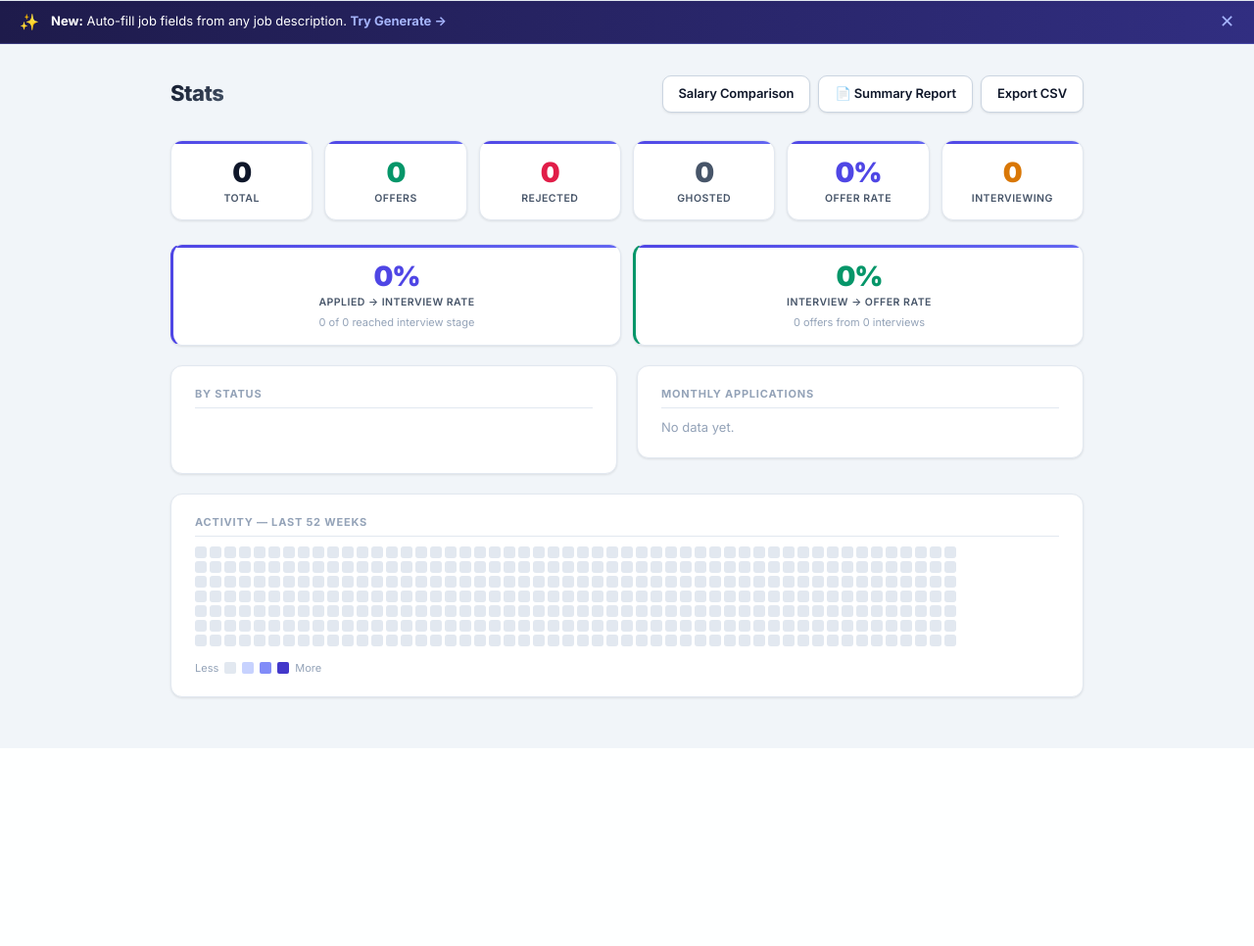
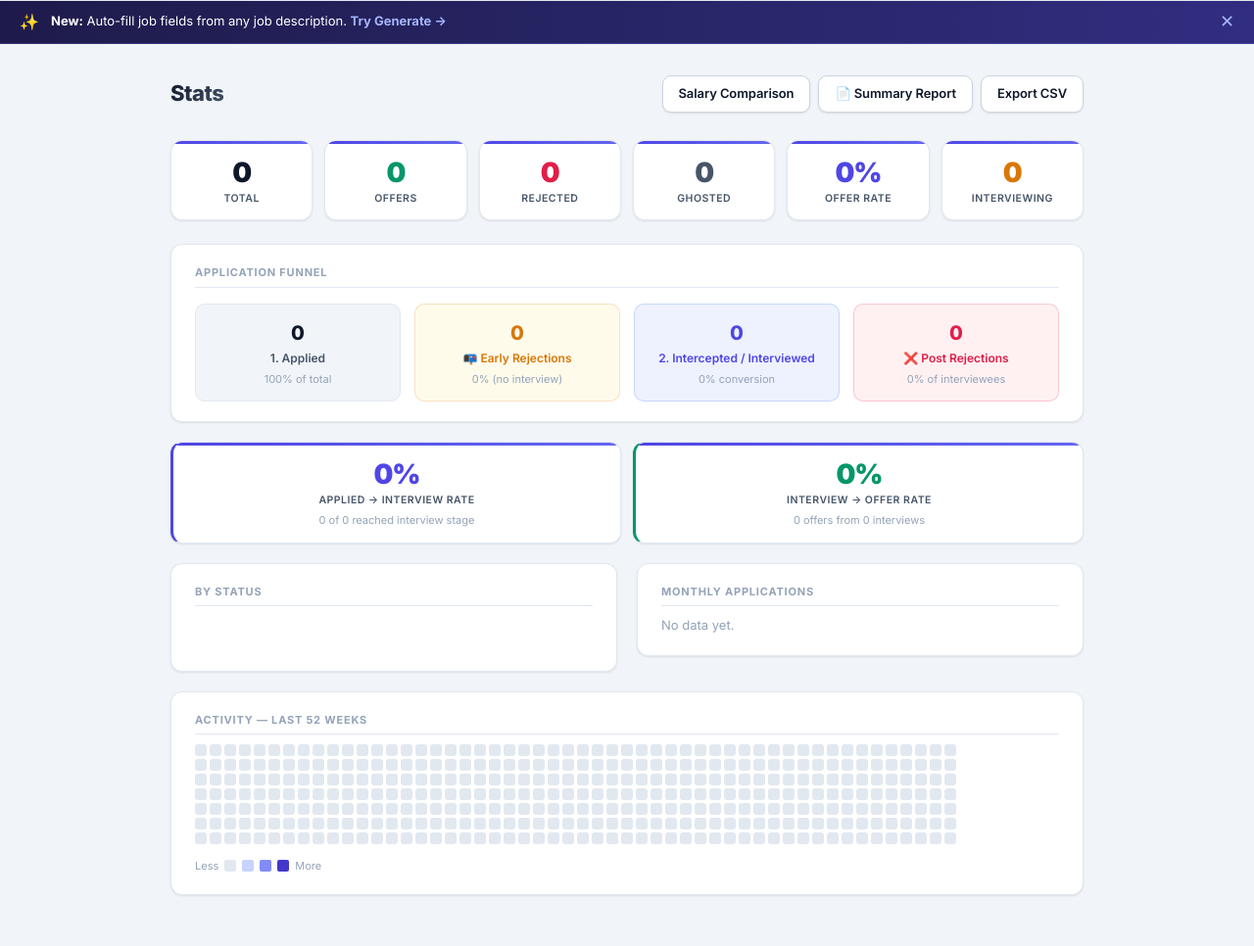
Before and after one commit to sananakther6642/JobApplicatonTracker, a Flask app: page /stats in a window 1280 px wide. Shown: the part 58-1024 px from the top of the page at 98% size. Before the commit the page ends 822 px from the top, so only its background shows below. Run offline with Flask 3, Linux system fonts and the light colour scheme; data that the repository does not hold is empty.

Commit message:
feat(funnel): add early vs post rejection breakdown card to application funnel and stats view

```diff
--- a/app.py
+++ b/app.py
@@ -2527,6 +2527,16 @@ def stats():
             week.append(day.isoformat())
         heatmap_weeks.append(week)
 
+        # Rejection breakdown: Early vs Post
+        early_rejections = conn.execute("""
+            SELECT COUNT(*) FROM jobs
+            WHERE status='rejected' AND (rejection_reason LIKE 'Early rejection%' OR rejection_reason LIKE 'Early%')
+        """).fetchone()[0]
+        total_rejected = funnel_counts.get("rejected", 0)
+        post_rejections = max(0, total_rejected - early_rejections)
+        early_reject_rate = round(early_rejections / total * 100, 1) if total else 0
+        post_reject_rate = round(post_rejections / reached_interview * 100, 1) if reached_interview else 0
+
     return render_template(
         "stats.html",
         total=total,
@@ -2545,6 +2555,10 @@ def stats():
         interview_rate=interview_rate,
         offer_from_interview=offer_from_interview,
         reached_interview=reached_interview,
+        early_rejections=early_rejections,
+        post_rejections=post_rejections,
+        early_reject_rate=early_reject_rate,
+        post_reject_rate=post_reject_rate,
         dow_stats=dow_stats,
         rejection_breakdown=rejection_breakdown,
         weekly_velocity=weekly_velocity,
--- a/templates/stats.html
+++ b/templates/stats.html
@@ -38,7 +38,34 @@
   <div class="kpi"><div class="kpi-num" style="color:var(--warn)">{{ counts.get('phone_interview',0)+counts.get('technical_interview',0)+counts.get('final_interview',0) }}</div><div class="kpi-lbl">Interviewing</div></div>
 </div>
 
-<!-- Interview funnel KPIs (Feature 7) -->
+<!-- Application Funnel & Rejection Breakdown -->
+<div class="card" style="padding:20px 24px;margin-bottom:20px">
+  <div class="section-title" style="margin-bottom:16px">Application Funnel</div>
+  <div style="display:grid;grid-template-columns:repeat(4,1fr);gap:14px;text-align:center">
+    <div style="background:var(--bg);padding:14px;border-radius:10px;border:1px solid var(--border)">
+      <div style="font-size:20px;font-weight:800;color:var(--text)">{{ total }}</div>
+      <div style="font-size:12px;font-weight:600;color:var(--text2);margin-top:2px">1. Applied</div>
+      <div style="font-size:11px;color:var(--text3);margin-top:4px">100% of total</div>
+    </div>
+    <div style="background:var(--warn-light);padding:14px;border-radius:10px;border:1px solid rgba(217,119,6,.2)">
+      <div style="font-size:20px;font-weight:800;color:var(--warn)">{{ early_rejections }}</div>
+      <div style="font-size:12px;font-weight:600;color:var(--warn);margin-top:2px">📭 Early Rejections</div>
+      <div style="font-size:11px;color:var(--text3);margin-top:4px">{{ early_reject_rate }}% (no interview)</div>
+    </div>
+    <div style="background:var(--accent-light);padding:14px;border-radius:10px;border:1px solid rgba(37,99,235,.2)">
+      <div style="font-size:20px;font-weight:800;color:var(--accent)">{{ reached_interview }}</div>
+      <div style="font-size:12px;font-weight:600;color:var(--accent);margin-top:2px">2. Intercepted / Interviewed</div>
+      <div style="font-size:11px;color:var(--text3);margin-top:4px">{{ interview_rate }}% conversion</div>
+    </div>
+    <div style="background:var(--danger-light);padding:14px;border-radius:10px;border:1px solid rgba(225,29,72,.2)">
+      <div style="font-size:20px;font-weight:800;color:var(--danger)">{{ post_rejections }}</div>
+      <div style="font-size:12px;font-weight:600;color:var(--danger);margin-top:2px">❌ Post Rejections</div>
+      <div style="font-size:11px;color:var(--text3);margin-top:4px">{{ post_reject_rate }}% of interviewees</div>
+    </div>
+  </div>
+</div>
+
+<!-- Interview funnel KPIs -->
 <div class="kpi-grid" style="grid-template-columns:repeat(2,1fr);margin-bottom:20px">
   <div class="kpi" style="border-left:3px solid var(--accent)">
     <div class="kpi-num" style="color:var(--accent)">{{ interview_rate }}%</div>
```
